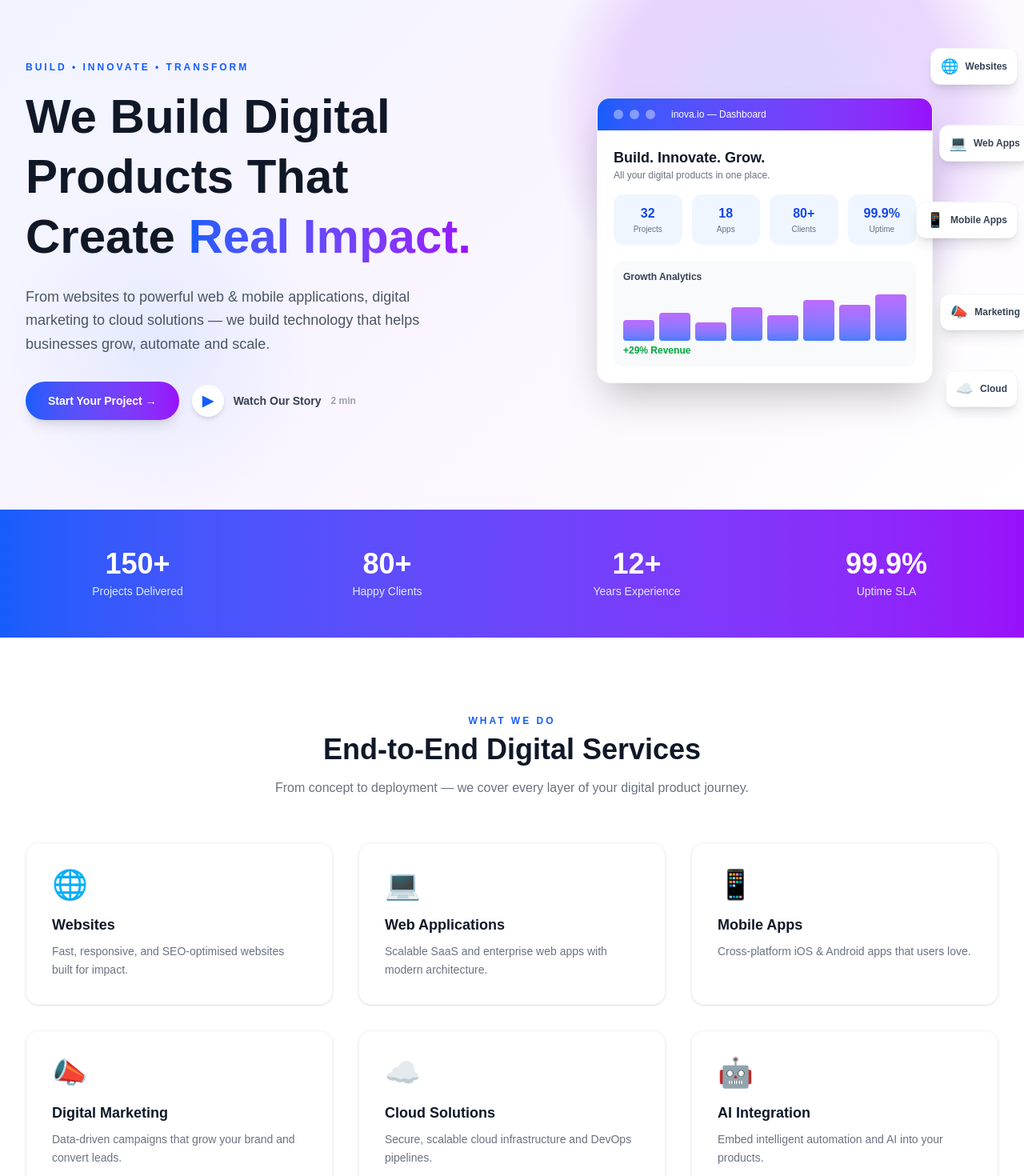
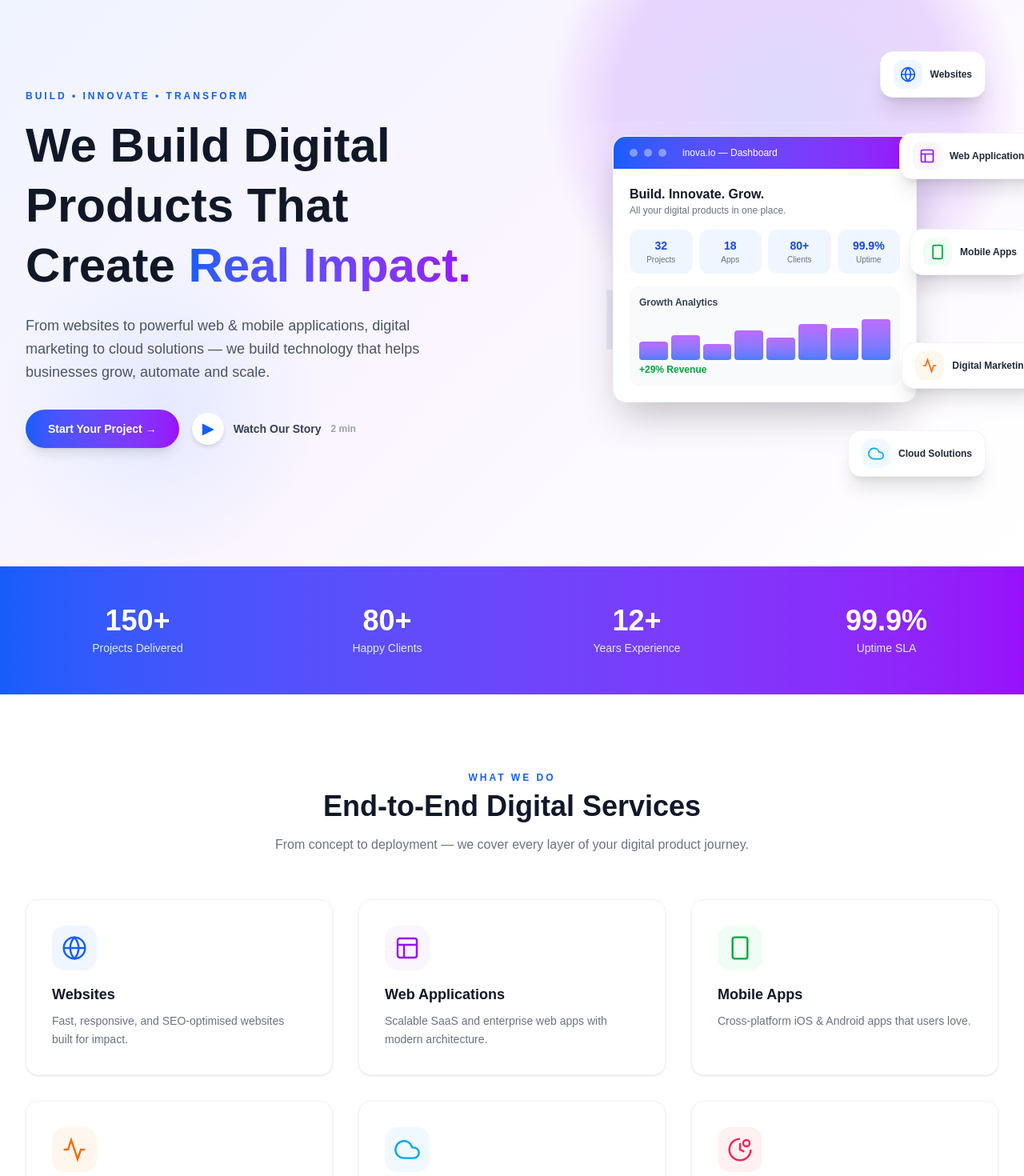
Before and after one commit to alvinotechnologies/web, a Next.js app: page / in a window 1280 px wide. Shown: the part 100-1570 px from the top of the page at 80% size. Built offline with nearby package versions, Linux system fonts and the light colour scheme.

Commit message:
feat: logo watermark bg in hero, SVG icons on service badges and cards

```diff
--- a/src/app/page.tsx
+++ b/src/app/page.tsx
@@ -5,32 +5,62 @@ import FooterYear from "./components/FooterYear";
 /* ─── service cards data ─────────────────────────────── */
 const services = [
   {
-    icon: "🌐",
+    icon: (
+      <svg className="h-8 w-8 text-blue-600" fill="none" stroke="currentColor" strokeWidth="1.8" viewBox="0 0 24 24">
+        <circle cx="12" cy="12" r="10"/><path d="M2 12h20M12 2a15.3 15.3 0 0 1 4 10 15.3 15.3 0 0 1-4 10 15.3 15.3 0 0 1-4-10A15.3 15.3 0 0 1 12 2z"/>
+      </svg>
+    ),
+    bg: "bg-blue-50",
     title: "Websites",
     desc: "Fast, responsive, and SEO-optimised websites built for impact.",
   },
   {
-    icon: "💻",
+    icon: (
+      <svg className="h-8 w-8 text-purple-600" fill="none" stroke="currentColor" strokeWidth="1.8" viewBox="0 0 24 24">
+        <rect x="3" y="3" width="18" height="18" rx="2"/><path d="M3 9h18M9 21V9"/>
+      </svg>
+    ),
+    bg: "bg-purple-50",
     title: "Web Applications",
     desc: "Scalable SaaS and enterprise web apps with modern architecture.",
   },
   {
-    icon: "📱",
+    icon: (
+      <svg className="h-8 w-8 text-green-600" fill="none" stroke="currentColor" strokeWidth="1.8" viewBox="0 0 24 24">
+        <rect x="5" y="2" width="14" height="20" rx="2"/><path d="M12 18h.01"/>
+      </svg>
+    ),
+    bg: "bg-green-50",
     title: "Mobile Apps",
     desc: "Cross-platform iOS & Android apps that users love.",
   },
   {
-    icon: "📣",
+    icon: (
+      <svg className="h-8 w-8 text-orange-500" fill="none" stroke="currentColor" strokeWidth="1.8" viewBox="0 0 24 24">
+        <path d="M22 12h-4l-3 9L9 3l-3 9H2"/>
+      </svg>
+    ),
+    bg: "bg-orange-50",
     title: "Digital Marketing",
     desc: "Data-driven campaigns that grow your brand and convert leads.",
   },
   {
-    icon: "☁️",
+    icon: (
+      <svg className="h-8 w-8 text-sky-500" fill="none" stroke="currentColor" strokeWidth="1.8" viewBox="0 0 24 24">
+        <path d="M18 10h-1.26A8 8 0 1 0 9 20h9a5 5 0 0 0 0-10z"/>
+      </svg>
+    ),
+    bg: "bg-sky-50",
     title: "Cloud Solutions",
     desc: "Secure, scalable cloud infrastructure and DevOps pipelines.",
   },
   {
-    icon: "🤖",
+    icon: (
+      <svg className="h-8 w-8 text-rose-500" fill="none" stroke="currentColor" strokeWidth="1.8" viewBox="0 0 24 24">
+        <path d="M12 2a10 10 0 1 0 10 10"/><path d="M12 6v6l4 2"/><circle cx="18" cy="6" r="3"/>
+      </svg>
+    ),
+    bg: "bg-rose-50",
     title: "AI Integration",
     desc: "Embed intelligent automation and AI into your products.",
   },
@@ -47,22 +77,42 @@ const stats = [
 /* ─── why choose us ─────────────────────────────────── */
 const reasons = [
   {
-    icon: "🚀",
+    icon: (
+      <svg className="h-8 w-8 text-blue-600" fill="none" stroke="currentColor" strokeWidth="1.8" viewBox="0 0 24 24">
+        <path d="M13 2L3 14h9l-1 8 10-12h-9l1-8z"/>
+      </svg>
+    ),
+    bg: "bg-blue-50",
     title: "Rapid Delivery",
     desc: "Agile sprints and CI/CD pipelines get your product to market faster.",
   },
   {
-    icon: "🔒",
+    icon: (
+      <svg className="h-8 w-8 text-purple-600" fill="none" stroke="currentColor" strokeWidth="1.8" viewBox="0 0 24 24">
+        <rect x="3" y="11" width="18" height="11" rx="2"/><path d="M7 11V7a5 5 0 0 1 10 0v4"/>
+      </svg>
+    ),
+    bg: "bg-purple-50",
     title: "Security First",
     desc: "Every solution is built with industry-standard security practices.",
   },
   {
-    icon: "📈",
+    icon: (
+      <svg className="h-8 w-8 text-green-600" fill="none" stroke="currentColor" strokeWidth="1.8" viewBox="0 0 24 24">
+        <polyline points="22 7 13.5 15.5 8.5 10.5 2 17"/><polyline points="16 7 22 7 22 13"/>
+      </svg>
+    ),
+    bg: "bg-green-50",
     title: "Growth Focused",
     desc: "We design for scale — your tech grows as your business grows.",
   },
   {
-    icon: "🤝",
+    icon: (
+      <svg className="h-8 w-8 text-orange-500" fill="none" stroke="currentColor" strokeWidth="1.8" viewBox="0 0 24 24">
+        <path d="M17 21v-2a4 4 0 0 0-4-4H5a4 4 0 0 0-4 4v2"/><circle cx="9" cy="7" r="4"/><path d="M23 21v-2a4 4 0 0 0-3-3.87"/><path d="M16 3.13a4 4 0 0 1 0 7.75"/>
+      </svg>
+    ),
+    bg: "bg-orange-50",
     title: "Dedicated Support",
     desc: "A real team behind every project, available when you need us.",
   },
@@ -137,49 +187,50 @@ export default function Home() {
             </div>
           </div>
 
-          {/* RIGHT: floating service cards */}
-          <div className="relative hidden lg:flex items-center justify-center">
-            {/* dashboard mockup placeholder */}
-            <div className="relative z-10 w-[420px] rounded-2xl bg-white shadow-2xl border border-gray-100 overflow-hidden">
+          {/* RIGHT: logo bg + dashboard card + service badges */}
+          <div className="relative hidden lg:flex items-center justify-center min-h-[520px]">
+
+            {/* ── Inova logo as large watermark bg ── */}
+            <div className="absolute inset-0 flex items-center justify-center pointer-events-none select-none">
+              <Image
+                src="/logo.png"
+                alt=""
+                width={480}
+                height={480}
+                className="object-contain opacity-[0.07]"
+                aria-hidden
+              />
+            </div>
+
+            {/* ── Dashboard card (centre) ── */}
+            <div className="relative z-10 w-[380px] rounded-2xl bg-white shadow-2xl border border-gray-100 overflow-hidden">
               <div className="bg-gradient-to-r from-blue-600 to-purple-600 px-5 py-3 flex items-center gap-2">
-                <span className="h-3 w-3 rounded-full bg-white/40" />
-                <span className="h-3 w-3 rounded-full bg-white/40" />
-                <span className="h-3 w-3 rounded-full bg-white/40" />
+                <span className="h-2.5 w-2.5 rounded-full bg-white/40" />
+                <span className="h-2.5 w-2.5 rounded-full bg-white/40" />
+                <span className="h-2.5 w-2.5 rounded-full bg-white/40" />
                 <span className="ml-3 text-white text-xs font-medium">
                   inova.io — Dashboard
                 </span>
               </div>
               <div className="p-5">
-                <p className="text-lg font-bold text-gray-900">
-                  Build. Innovate. Grow.
-                </p>
-                <p className="text-xs text-gray-500 mb-4">
-                  All your digital products in one place.
-                </p>
-                <div className="grid grid-cols-4 gap-3 text-center mb-5">
+                <p className="text-base font-bold text-gray-900">Build. Innovate. Grow.</p>
+                <p className="text-xs text-gray-500 mb-4">All your digital products in one place.</p>
+                <div className="grid grid-cols-4 gap-2 text-center mb-4">
                   {[
                     { v: "32", l: "Projects" },
                     { v: "18", l: "Apps" },
                     { v: "80+", l: "Clients" },
                     { v: "99.9%", l: "Uptime" },
                   ].map((s) => (
-                    <div
-                      key={s.l}
-                      className="rounded-xl bg-blue-50 py-3 px-2"
-                    >
-                      <p className="text-base font-bold text-blue-700">
-                        {s.v}
-                      </p>
+                    <div key={s.l} className="rounded-xl bg-blue-50 py-2.5 px-1">
+                      <p className="text-sm font-bold text-blue-700">{s.v}</p>
                       <p className="text-[10px] text-gray-500">{s.l}</p>
                     </div>
                   ))}
                 </div>
-                {/* mini bar chart */}
                 <div className="rounded-xl bg-gray-50 p-3">
-                  <p className="text-xs font-semibold text-gray-700 mb-2">
-                    Growth Analytics
-                  </p>
-                  <div className="flex items-end gap-1.5 h-16">
+                  <p className="text-xs font-semibold text-gray-700 mb-2">Growth Analytics</p>
+                  <div className="flex items-end gap-1 h-14">
                     {[40, 55, 35, 65, 50, 80, 70, 90].map((h, i) => (
                       <div
                         key={i}
@@ -188,31 +239,63 @@ export default function Home() {
                       />
                     ))}
                   </div>
-                  <p className="mt-1 text-xs font-semibold text-green-600">
-                    +29% Revenue
-                  </p>
+                  <p className="mt-1 text-xs font-semibold text-green-600">+29% Revenue</p>
                 </div>
               </div>
             </div>
 
-            {/* floating service badges */}
-            {[
-              { label: "Websites", icon: "🌐", pos: "-top-4 -right-6" },
-              { label: "Web Apps", icon: "💻", pos: "top-20 -right-10" },
-              { label: "Mobile Apps", icon: "📱", pos: "top-44 -right-6" },
-              { label: "Marketing", icon: "📣", pos: "bottom-28 -right-10" },
-              { label: "Cloud", icon: "☁️", pos: "bottom-4 -right-6" },
-            ].map((b) => (
-              <div
-                key={b.label}
-                className={`absolute ${b.pos} flex items-center gap-2 rounded-xl bg-white px-3 py-2 shadow-lg border border-gray-100 z-20`}
-              >
-                <span className="text-lg">{b.icon}</span>
-                <span className="text-xs font-semibold text-gray-700">
-                  {b.label}
-                </span>
-              </div>
-            ))}
+            {/* ── Floating service badges with SVG icons ── */}
+
+            {/* Websites */}
+            <div className="absolute -top-3 right-4 z-20 flex items-center gap-2.5 rounded-2xl bg-white px-4 py-2.5 shadow-xl border border-gray-100">
+              <span className="flex h-9 w-9 items-center justify-center rounded-xl bg-blue-50">
+                <svg className="h-5 w-5 text-blue-600" fill="none" stroke="currentColor" strokeWidth="2" viewBox="0 0 24 24">
+                  <circle cx="12" cy="12" r="10"/><path d="M2 12h20M12 2a15.3 15.3 0 0 1 4 10 15.3 15.3 0 0 1-4 10 15.3 15.3 0 0 1-4-10A15.3 15.3 0 0 1 12 2z"/>
+                </svg>
+              </span>
+              <span className="text-xs font-semibold text-gray-800">Websites</span>
+            </div>
+
+            {/* Web Applications */}
+            <div className="absolute top-[90px] -right-14 z-20 flex items-center gap-2.5 rounded-2xl bg-white px-4 py-2.5 shadow-xl border border-gray-100">
+              <span className="flex h-9 w-9 items-center justify-center rounded-xl bg-purple-50">
+                <svg className="h-5 w-5 text-purple-600" fill="none" stroke="currentColor" strokeWidth="2" viewBox="0 0 24 24">
+                  <rect x="3" y="3" width="18" height="18" rx="2"/><path d="M3 9h18M9 21V9"/>
+                </svg>
+              </span>
+              <span className="text-xs font-semibold text-gray-800">Web Applications</span>
+            </div>
+
+            {/* Mobile Apps */}
+            <div className="absolute top-[210px] -right-10 z-20 flex items-center gap-2.5 rounded-2xl bg-white px-4 py-2.5 shadow-xl border border-gray-100">
+              <span className="flex h-9 w-9 items-center justify-center rounded-xl bg-green-50">
+                <svg className="h-5 w-5 text-green-600" fill="none" stroke="currentColor" strokeWidth="2" viewBox="0 0 24 24">
+                  <rect x="5" y="2" width="14" height="20" rx="2"/><path d="M12 18h.01"/>
+                </svg>
+              </span>
+              <span className="text-xs font-semibold text-gray-800">Mobile Apps</span>
+            </div>
+
+            {/* Digital Marketing */}
+            <div className="absolute bottom-[110px] -right-14 z-20 flex items-center gap-2.5 rounded-2xl bg-white px-4 py-2.5 shadow-xl border border-gray-100">
+              <span className="flex h-9 w-9 items-center justify-center rounded-xl bg-orange-50">
+                <svg className="h-5 w-5 text-orange-500" fill="none" stroke="currentColor" strokeWidth="2" viewBox="0 0 24 24">
+                  <path d="M22 12h-4l-3 9L9 3l-3 9H2"/>
+                </svg>
+              </span>
+              <span className="text-xs font-semibold text-gray-800">Digital Marketing</span>
+            </div>
+
+            {/* Cloud Solutions */}
+            <div className="absolute bottom-0 right-4 z-20 flex items-center gap-2.5 rounded-2xl bg-white px-4 py-2.5 shadow-xl border border-gray-100">
+              <span className="flex h-9 w-9 items-center justify-center rounded-xl bg-sky-50">
+                <svg className="h-5 w-5 text-sky-500" fill="none" stroke="currentColor" strokeWidth="2" viewBox="0 0 24 24">
+                  <path d="M18 10h-1.26A8 8 0 1 0 9 20h9a5 5 0 0 0 0-10z"/>
+                </svg>
+              </span>
+              <span className="text-xs font-semibold text-gray-800">Cloud Solutions</span>
+            </div>
+
           </div>
         </div>
       </section>
@@ -254,7 +337,9 @@ export default function Home() {
                 key={s.title}
                 className="group rounded-2xl border border-gray-100 p-8 shadow-sm hover:shadow-xl hover:border-blue-100 transition-all duration-300"
               >
-                <span className="text-4xl">{s.icon}</span>
+                <span className={`inline-flex h-14 w-14 items-center justify-center rounded-2xl ${s.bg}`}>
+                  {s.icon}
+                </span>
                 <h3 className="mt-4 text-lg font-bold text-gray-900 group-hover:text-blue-600 transition-colors">
                   {s.title}
                 </h3>
@@ -295,7 +380,9 @@ export default function Home() {
                 key={r.title}
                 className="rounded-2xl bg-white p-8 shadow-sm text-center"
               >
-                <span className="text-4xl">{r.icon}</span>
+                <span className={`inline-flex h-14 w-14 items-center justify-center rounded-2xl ${r.bg}`}>
+                  {r.icon}
+                </span>
                 <h3 className="mt-4 text-base font-bold text-gray-900">
                   {r.title}
                 </h3>
```
